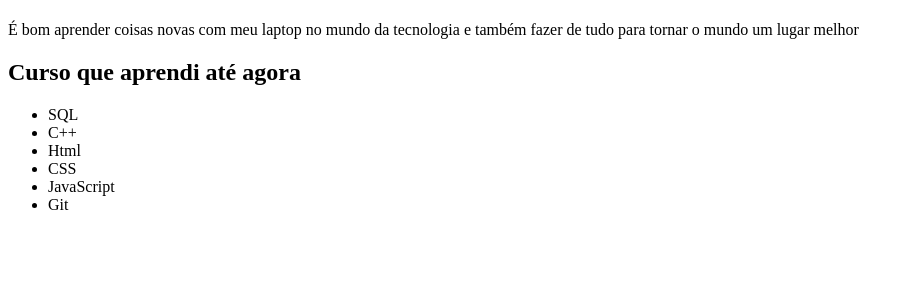
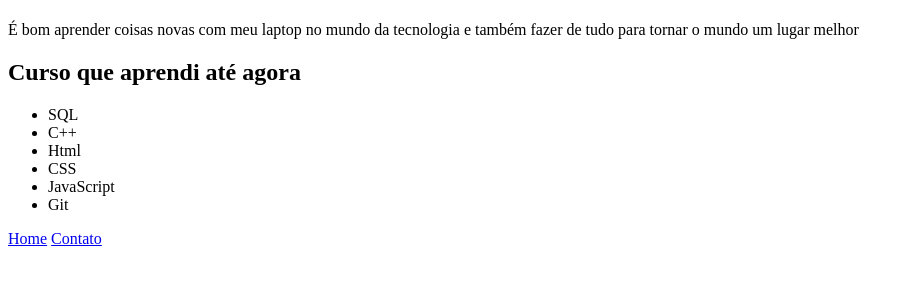
Before and after one commit to Josueize/my-github-tarefa, a plain HTML site: page index.html in a window 1280 px wide. Shown: the part 59-344 px from the top of the page, without its empty margins (0-914 px from the left). Drawn offline with Linux system fonts and the light colour scheme.

Commit message:
adiciona conta

```diff
--- a/index.html
+++ b/index.html
@@ -10,6 +10,7 @@
     <header>
         <h1>Otimo Aula</h1>
     </header>
+
     <main>
         <p>É bom aprender coisas novas com meu laptop no mundo da tecnologia e também fazer de tudo para tornar o mundo um lugar melhor</p>
     </main>
@@ -25,6 +26,10 @@
             <li>Git</li>
         </ul>
 
+        <nav>
+            <a href="home.html">Home</a>
+            <a href="contato.html">Contato</a>
+        </nav>
     </div>
 
 
```
